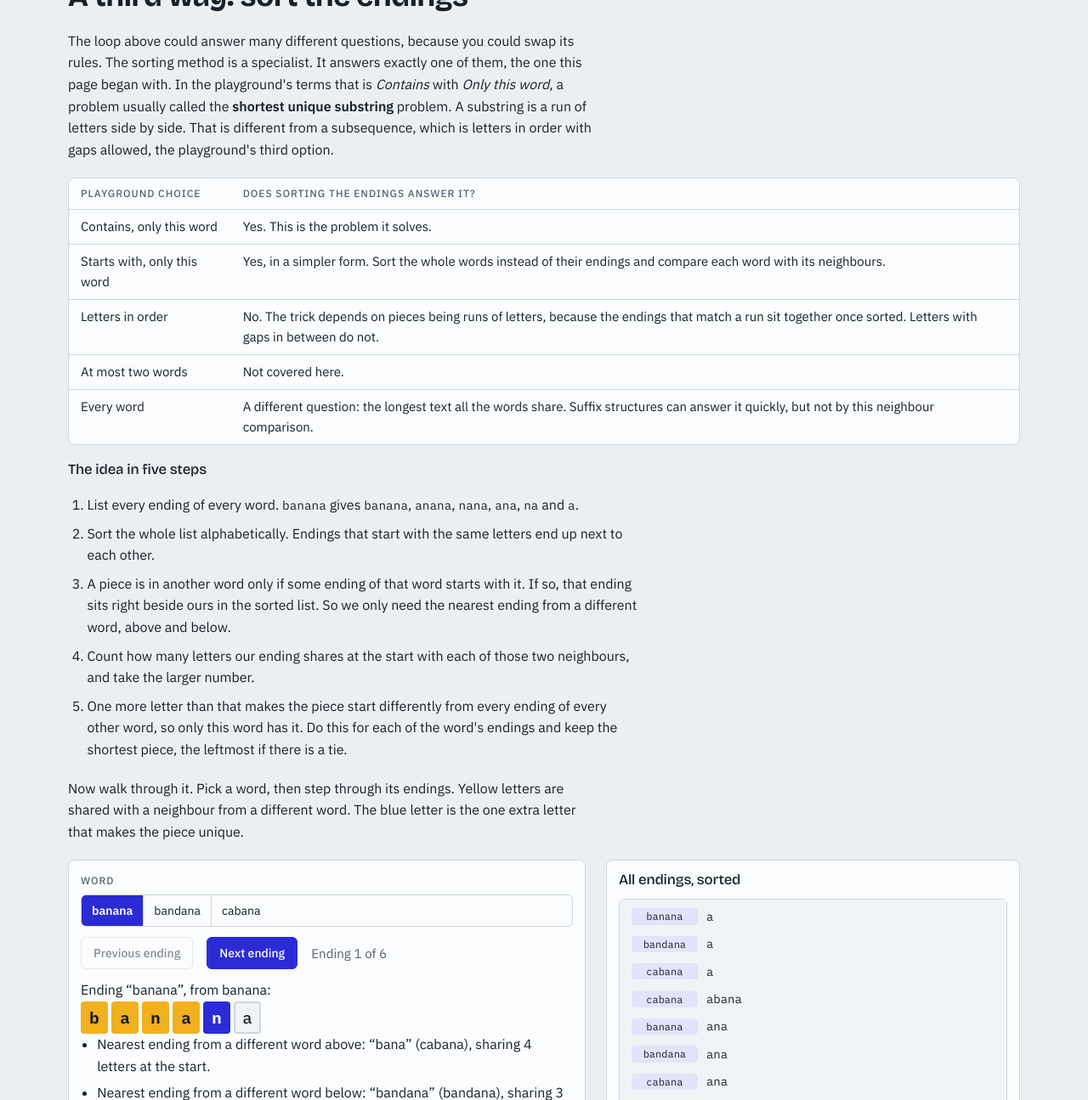
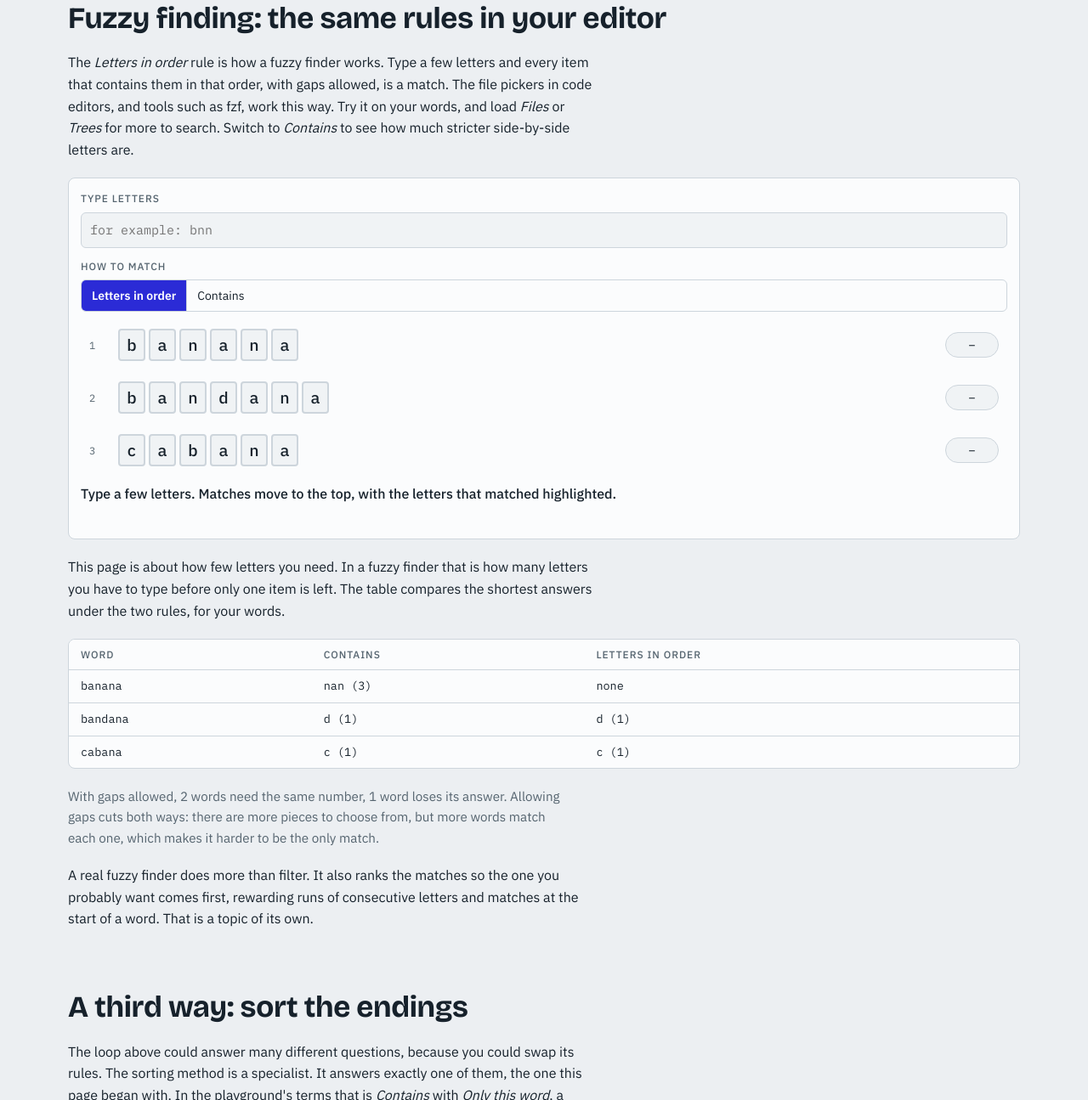
Before and after one commit to EddPorter/tsuikyuu, a plain HTML site: page shortest-unique-identifiers/index.html in a window 1280 px wide. Shown: the part 9459-10754 px from the top of the page at 85% size. Drawn offline with nearby package versions, Linux system fonts and the light colour scheme.

Commit message:
Add a fuzzy-finder demo to Just enough letters
A type-to-filter box with matching on letters in order or contains, with
the matched letters highlighted, plus a live table comparing the fewest
letters needed under each rule. Correct the earlier claim that gaps make
answers shorter: it varies, and the page now reports the real counts.

Co-Authored-By: Claude Sonnet 5.5 <noreply@anthropic.com>
Claude-Session: https://claude.ai/code/session_01CtfdoLGVBX2KWpaM2yufyL

```diff
--- a/shortest-unique-identifiers/index.html
+++ b/shortest-unique-identifiers/index.html
@@ -323,10 +323,25 @@ footer { color: var(--muted); font-size: 0.92rem; max-width: 70ch; }
     <h3>Things to try</h3>
     <ul class="try">
       <li>Pick <em>Starts with</em>. Identifiers now have to be prefixes, like short git hashes, and they get longer.</li>
-      <li>Pick <em>Letters in order</em>. Gaps are allowed, the way a fuzzy finder matches. Answers get shorter, and a word can lose its answer completely: with the <em>Bananas</em> preset, <code>banana</code> has none, because every ordered selection of its letters is also in <code>bandana</code>.</li>
+      <li>Pick <em>Letters in order</em>. Gaps are allowed, the way a fuzzy finder matches. Some answers get shorter (try <em>DNA</em>), most stay the same, and a word can lose its answer completely: with the <em>Bananas</em> preset, <code>banana</code> has none, because every ordered selection of its letters is also in <code>bandana</code>.</li>
       <li>Load <em>Nested</em>. Some words contain no piece that another word lacks, so they get no identifier at all.</li>
       <li>Set the goal to <em>Every word</em>. The loop now looks for the longest text all the words share. Load <em>DNA</em> to see a tie: two pieces are equally long, and each word keeps the first one it meets, so the answers differ.</li>
     </ul>
+  </section>
+
+  <section aria-labelledby="h-fuzzy">
+    <h2 id="h-fuzzy">Fuzzy finding: the same rules in your editor</h2>
+    <p>The <em>Letters in order</em> rule is how a fuzzy finder works. Type a few letters and every item that contains them in that order, with gaps allowed, is a match. The file pickers in code editors, and tools such as fzf, work this way. Try it on your words, and load <em>Files</em> or <em>Trees</em> for more to search. Switch to <em>Contains</em> to see how much stricter side-by-side letters are.</p>
+    <div class="panel">
+      <label class="field" for="fz"><span class="lab">Type letters</span><input type="text" id="fz" autocomplete="off" spellcheck="false" placeholder="for example: bnn"></label>
+      <div class="field"><span class="lab" id="lab-fzmode">How to match</span><div class="seg" role="radiogroup" aria-labelledby="lab-fzmode" id="seg-fz"></div></div>
+      <div class="words" id="fz-rows"></div>
+      <div class="status" id="fz-status" role="status" aria-live="polite"></div>
+    </div>
+    <p>This page is about how few letters you need. In a fuzzy finder that is how many letters you have to type before only one item is left. The table compares the shortest answers under the two rules, for your words.</p>
+    <div class="tablewrap" style="max-height:none"><table id="fz-table"></table></div>
+    <p class="note" id="fz-note"></p>
+    <p>A real fuzzy finder does more than filter. It also ranks the matches so the one you probably want comes first, rewarding runs of consecutive letters and matches at the start of a word. That is a topic of its own.</p>
   </section>
 
   <section aria-labelledby="h-sort">
@@ -1119,6 +1134,61 @@ footer { color: var(--muted); font-size: 0.92rem; max-width: 70ch; }
     $('blurb-counter').textContent = COUNTERS[counterKey].name + ': ' + COUNTERS[counterKey].blurb;
   }
 
+  /* ---------- section: fuzzy finding ---------- */
+  let fzMode = 'letters';
+  function drawFuzzyList() {
+    const input = $('fz'), rows = $('fz-rows'), status = $('fz-status');
+    const qy = input.value.toLowerCase().replace(/\s+/g, '');
+    const match = MATCHES[fzMode];
+    rows.textContent = '';
+    const items = G.words.map((w, j) => ({ w, j, at: qy ? match.find(qy, w) : null }));
+    const order = qy ? [...items.filter((x) => x.at), ...items.filter((x) => !x.at)] : items;
+    order.forEach(({ w, j, at }) => {
+      const row = el('div', 'wrow' + (qy && !at ? ' dim' : ''));
+      row.setAttribute('role', 'group');
+      row.setAttribute('aria-label', w + (at ? ': matches ' + qy : ''));
+      row.append(el('span', 'idx', String(j + 1)), makeTiles(w, at, 'hit'), el('span', 'chip' + (at ? ' yes' : ''), at ? 'match' : '\u2013'));
+      rows.appendChild(row);
+    });
+    const n = items.filter((x) => x.at).length;
+    if (!G.words.length) status.textContent = 'Type some words at the top of the page.';
+    else if (!qy) status.textContent = 'Type a few letters. Matches move to the top, with the letters that matched highlighted.';
+    else if (n === 0) status.textContent = 'Nothing matches \u201c' + qy + '\u201d.';
+    else if (n === 1) status.textContent = 'Only ' + items.find((x) => x.at).w + ' matches. ' + plural(qy.length, 'letter', 'letters') + ' were enough.';
+    else status.textContent = n + ' of ' + G.words.length + ' words match \u201c' + qy + '\u201d.';
+  }
+  let fzTimer = 0;
+  function drawFuzzyTable() {
+    clearTimeout(fzTimer);
+    fzTimer = setTimeout(() => {
+      const tbl = $('fz-table');
+      tbl.textContent = '';
+      if (!G.words.length) { $('fz-note').textContent = ''; return; }
+      const a = runToEnd(G.words, 'contains', 'unique', 'scan').answers, b = runToEnd(G.words, 'letters', 'unique', 'scan').answers;
+      tbl.innerHTML = '<thead><tr><th>Word</th><th>Contains</th><th>Letters in order</th></tr></thead>';
+      const body = el('tbody');
+      let shorter = 0, longer = 0, same = 0, lost = 0, gained = 0;
+      G.words.forEach((w, j) => {
+        const x = a[j], y = b[j];
+        if (!x && !y) same++; else if (!x) gained++; else if (!y) lost++; else if (y.length < x.length) shorter++; else if (y.length > x.length) longer++; else same++;
+        const tr = el('tr');
+        tr.append(el('td', 'mono', w), el('td', 'mono', x ? x + ' (' + x.length + ')' : 'none'), el('td', 'mono', y ? y + ' (' + y.length + ')' : 'none'));
+        body.appendChild(tr);
+      });
+      tbl.appendChild(body);
+      const parts = [];
+      if (shorter) parts.push(plural(shorter, 'word needs', 'words need') + ' fewer letters');
+      if (same) parts.push(plural(same, 'word needs', 'words need') + ' the same number');
+      if (longer) parts.push(plural(longer, 'word needs', 'words need') + ' more');
+      if (lost) parts.push(plural(lost, 'word loses', 'words lose') + ' its answer');
+      if (gained) parts.push(plural(gained, 'word gains', 'words gain') + ' an answer');
+      $('fz-note').textContent = 'With gaps allowed, ' + parts.join(', ') + '. Allowing gaps cuts both ways: there are more pieces to choose from, but more words match each one, which makes it harder to be the only match.';
+    }, 30);
+  }
+  $('fz').addEventListener('input', drawFuzzyList);
+  seg('seg-fz', 'fzmode', { letters: MATCHES.letters, contains: MATCHES.contains }, fzMode, (v) => { fzMode = v; drawFuzzyList(); });
+  onWords(drawFuzzyList); onWords(drawFuzzyTable);
+
   /* ---------- section: sort the endings ---------- */
   function suffixData(words) {
     const rows = [];
```
